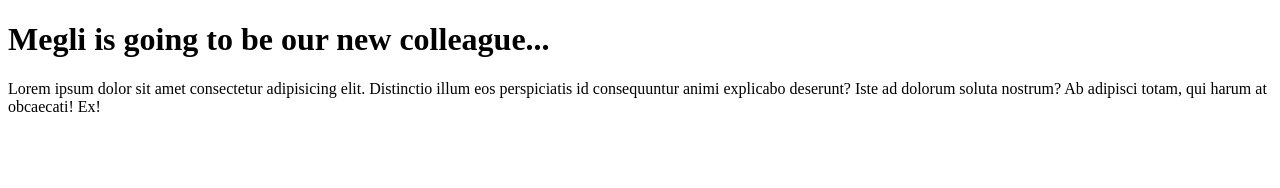
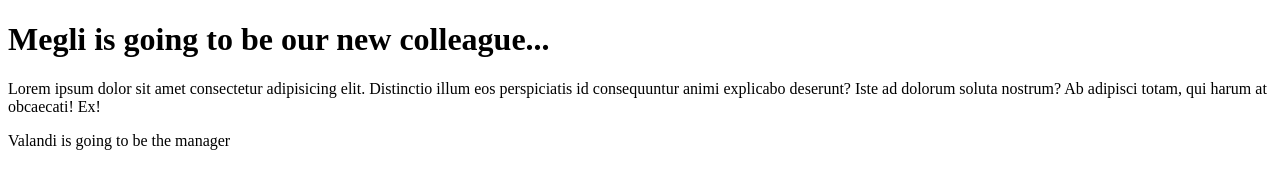
Before and after one commit to edliraallaraj/JavaScript_Group_SDA, a plain HTML site: page index.html in a window 1280 px wide. Drawn offline with Linux system fonts and the light colour scheme.

Commit message:
Update index.html

```diff
--- a/index.html
+++ b/index.html
@@ -9,6 +9,6 @@
 <body>
   <h1>Megli is going to be our new colleague...</h1>
   <p>Lorem ipsum dolor sit amet consectetur adipisicing elit. Distinctio illum eos perspiciatis id consequuntur animi explicabo deserunt? Iste ad dolorum soluta nostrum? Ab adipisci totam, qui harum at obcaecati! Ex!</p>
-
+  <P> Valandi is going to be the manager</p>
 </body>
 </html>
```
